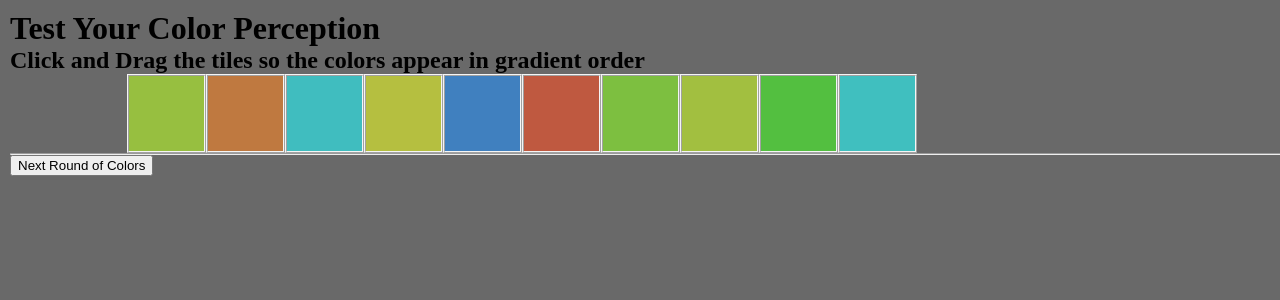
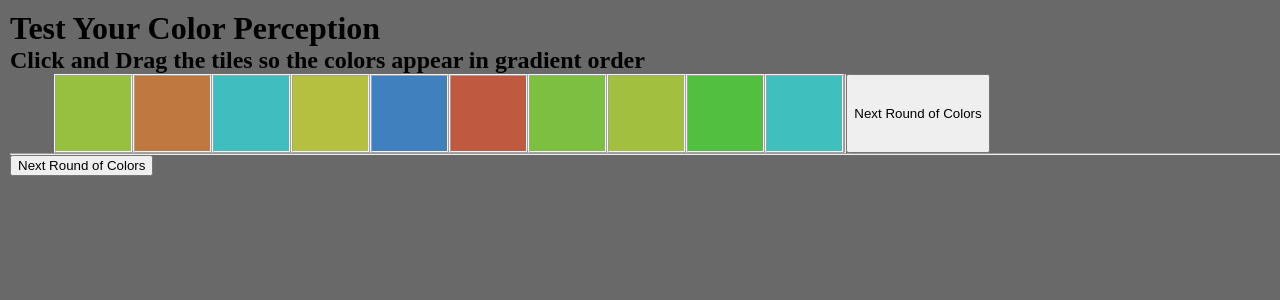
Before and after one commit to echos-echo/i-see-hue, a React (Create React App) app: page / in a window 1280 px wide. Shown: the top 300 px of the page. Built offline with nearby package versions, Linux system fonts and the light colour scheme; the HTML template or start-up script is replaced by a standard one.

Commit message:
I set the row component as a state... did not know i could do that: may pose issues in the future when implementing redux

```diff
--- a/src/App.js
+++ b/src/App.js
@@ -1,14 +1,16 @@
 import './App.css';
 import GameRow from './components/GameRow';
+import React from 'react';
 
 function App() {
+  const [currentGame, setCurrentGame] = React.useState(<GameRow/>);
   return (
     <div className="content">
       <div id="header">
         <h1>Test Your Color Perception</h1>
         <h2>Click and Drag the tiles so the colors appear in gradient order</h2>
       </div>
-      <GameRow/>
+      {currentGame}
       <hr/>
       <button id="next-round">Next Round of Colors</button>
     </div>
--- a/src/components/GameRow.js
+++ b/src/components/GameRow.js
@@ -7,6 +7,8 @@ function GameRow() {
   return (
     <div id="game-row">
       {colors.map(color => <SingleTile color={color} key={color}/>)}
+      <hr/>
+      <button id="next-round">Next Round of Colors</button>
     </div>
   );
 }
--- a/src/components/SingleTile.js
+++ b/src/components/SingleTile.js
@@ -1,7 +1,9 @@
+import React from "react";
 
 function SingleTile(props) {
+    const [tileColor, setTileColor] = React.useState(props.color);
   return (
-    <div className="tile" style={{backgroundColor: `hsl(${props.color}, 50%, 50%)`}} id={`${props.color}`}>
+    <div className="tile" style={{backgroundColor: `hsl(${props.color}, 50%, 50%)`}} id={tileColor}>
     </div>
   );
 }
```
